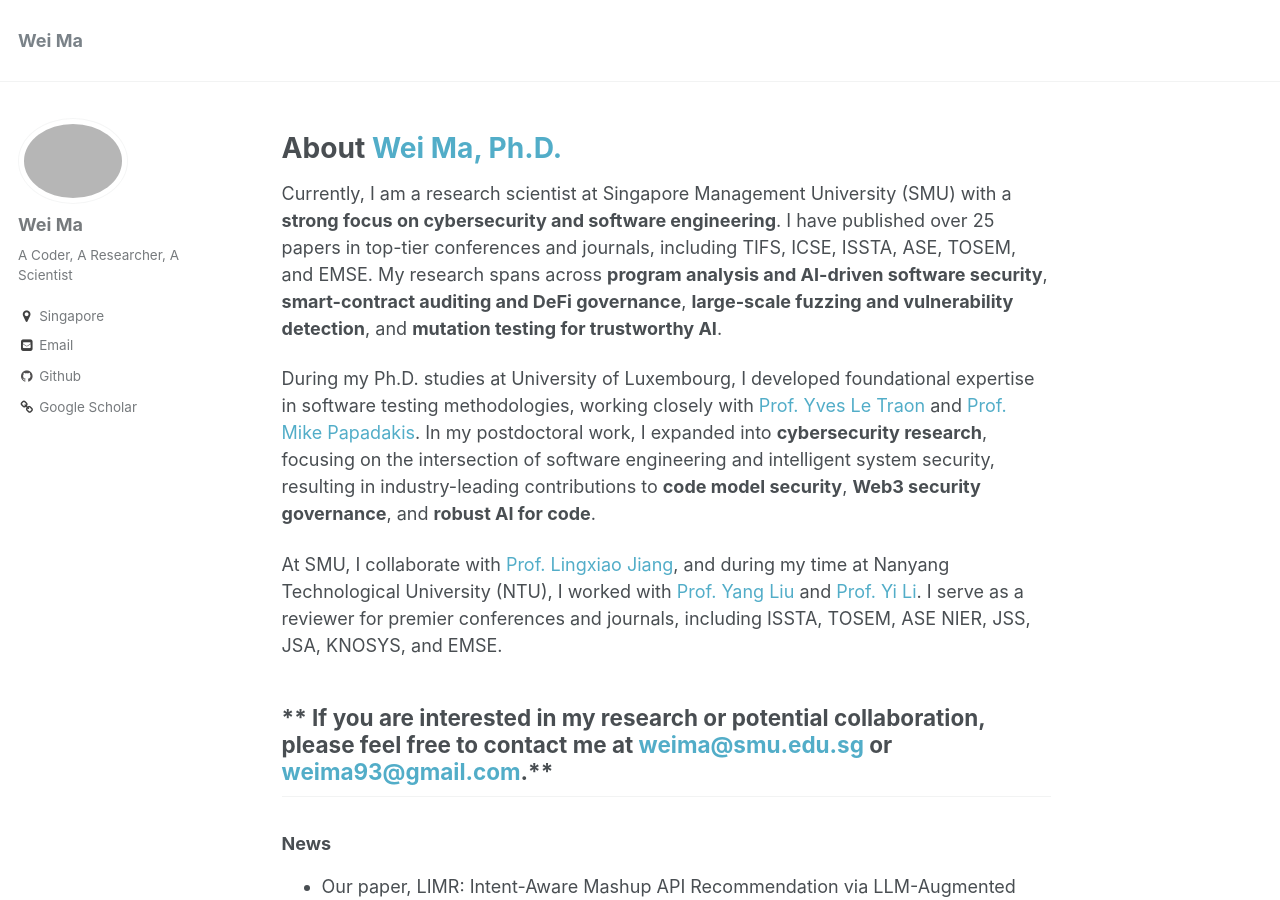
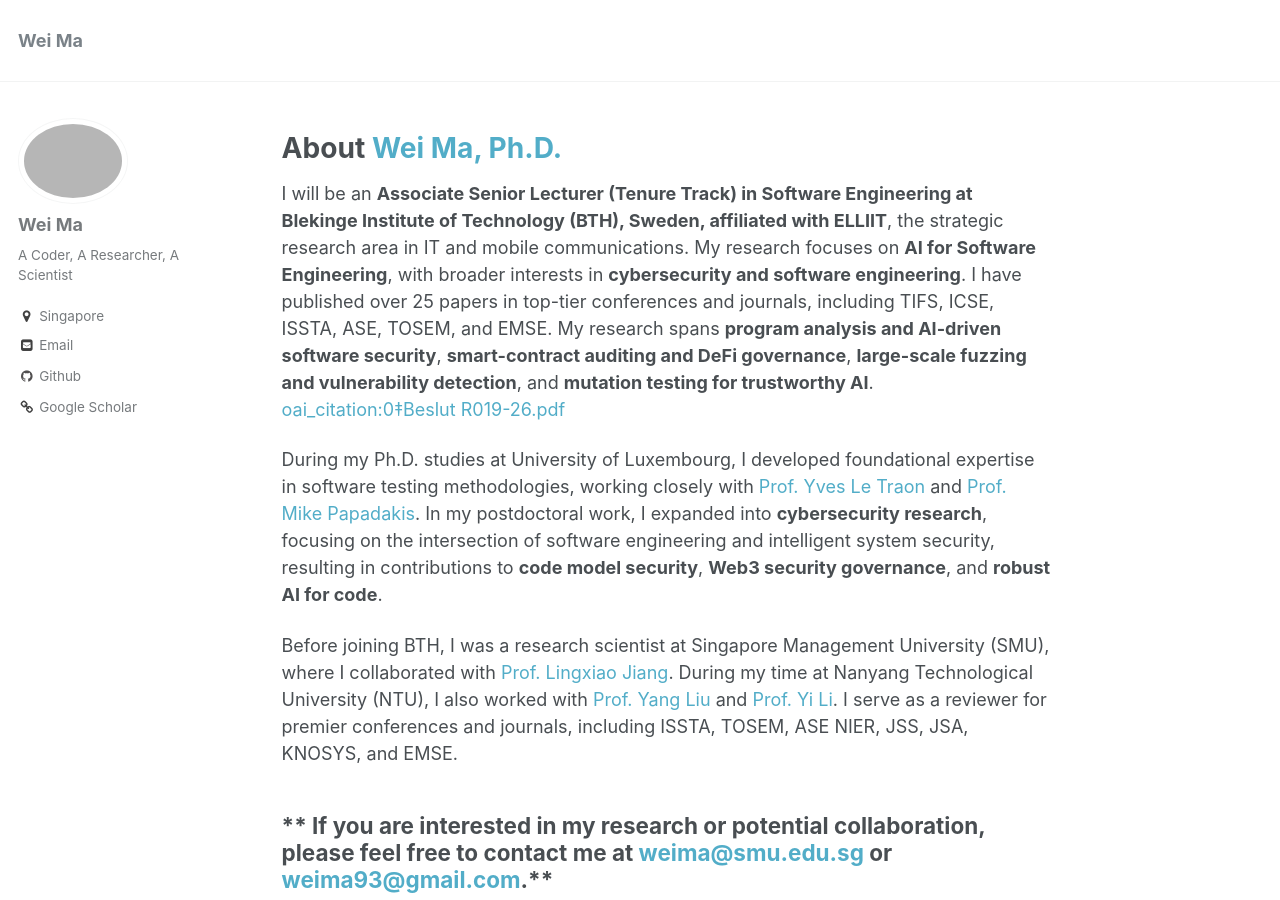
Before and after one commit to Marvinmw/weima, a Jekyll site: the page built from _pages/about.md, in a window 1280 px wide and 900 px high. Built offline with Jekyll 4.4.1, drawn with Linux system fonts in a browser that asks for light colours.

Commit message:
Update about.md

```diff
--- a/_pages/about.md
+++ b/_pages/about.md
@@ -9,11 +9,11 @@ redirect_from:
 ---
 # About [**Wei Ma**, Ph.D.](https://scholar.google.com/citations?user=ZubTNs0AAAAJ&hl=en)
 
-Currently, I am a research scientist at Singapore Management University (SMU) with a **strong focus on cybersecurity and software engineering**. I have published over 25 papers in top-tier conferences and journals, including TIFS, ICSE, ISSTA, ASE, TOSEM, and EMSE. My research spans across **program analysis and AI-driven software security**, **smart-contract auditing and DeFi governance**, **large-scale fuzzing and vulnerability detection**, and **mutation testing for trustworthy AI**.
+I will be an **Associate Senior Lecturer (Tenure Track) in Software Engineering at Blekinge Institute of Technology (BTH), Sweden, affiliated with ELLIIT**, the strategic research area in IT and mobile communications. My research focuses on **AI for Software Engineering**, with broader interests in **cybersecurity and software engineering**. I have published over 25 papers in top-tier conferences and journals, including TIFS, ICSE, ISSTA, ASE, TOSEM, and EMSE. My research spans **program analysis and AI-driven software security**, **smart-contract auditing and DeFi governance**, **large-scale fuzzing and vulnerability detection**, and **mutation testing for trustworthy AI**.  [oai_citation:0‡Beslut R019-26.pdf](sediment://file_000000006cc8720ba0958eaccc32a96e)
 
-During my Ph.D. studies at University of Luxembourg, I developed foundational expertise in software testing methodologies, working closely with [Prof. Yves Le Traon](https://scholar.google.com.sg/citations?user=DmGlmNEAAAAJ&hl=en&inst=14102473421921925766) and [Prof. Mike Papadakis](https://scholar.google.com/citations?user=4O3EolUAAAAJ&hl=el&inst=14102473421921925766). In my postdoctoral work, I expanded into **cybersecurity research**, focusing on the intersection of software engineering and intelligent system security, resulting in industry-leading contributions to **code model security**, **Web3 security governance**, and **robust AI for code**.
+During my Ph.D. studies at University of Luxembourg, I developed foundational expertise in software testing methodologies, working closely with [Prof. Yves Le Traon](https://scholar.google.com.sg/citations?user=DmGlmNEAAAAJ&hl=en&inst=14102473421921925766) and [Prof. Mike Papadakis](https://scholar.google.com/citations?user=4O3EolUAAAAJ&hl=el&inst=14102473421921925766). In my postdoctoral work, I expanded into **cybersecurity research**, focusing on the intersection of software engineering and intelligent system security, resulting in contributions to **code model security**, **Web3 security governance**, and **robust AI for code**.
 
-At SMU, I collaborate with [Prof. Lingxiao Jiang](https://scholar.google.com.sg/citations?user=0hssXLPZL2YC&hl=en&inst=14102473421921925766), and during my time at Nanyang Technological University (NTU), I worked with [Prof. Yang Liu](https://scholar.google.com.sg/citations?user=_Pvgwd0AAAAJ&hl=en&inst=14102473421921925766) and [Prof. Yi Li](https://scholar.google.ca/citations?user=B61QIUIAAAAJ). I serve as a reviewer for premier conferences and journals, including ISSTA, TOSEM, ASE NIER, JSS, JSA, KNOSYS, and EMSE.
+Before joining BTH, I was a research scientist at Singapore Management University (SMU), where I collaborated with [Prof. Lingxiao Jiang](https://scholar.google.com.sg/citations?user=0hssXLPZL2YC&hl=en&inst=14102473421921925766). During my time at Nanyang Technological University (NTU), I also worked with [Prof. Yang Liu](https://scholar.google.com.sg/citations?user=_Pvgwd0AAAAJ&hl=en&inst=14102473421921925766) and [Prof. Yi Li](https://scholar.google.ca/citations?user=B61QIUIAAAAJ). I serve as a reviewer for premier conferences and journals, including ISSTA, TOSEM, ASE NIER, JSS, JSA, KNOSYS, and EMSE.
 
 ## ** If you are interested in my research or potential collaboration, please feel free to contact me at [weima@smu.edu.sg](mailto:weima@smu.edu.sg) or [weima93@gmail.com](mailto:weima93@gmail.com).**
 
```
